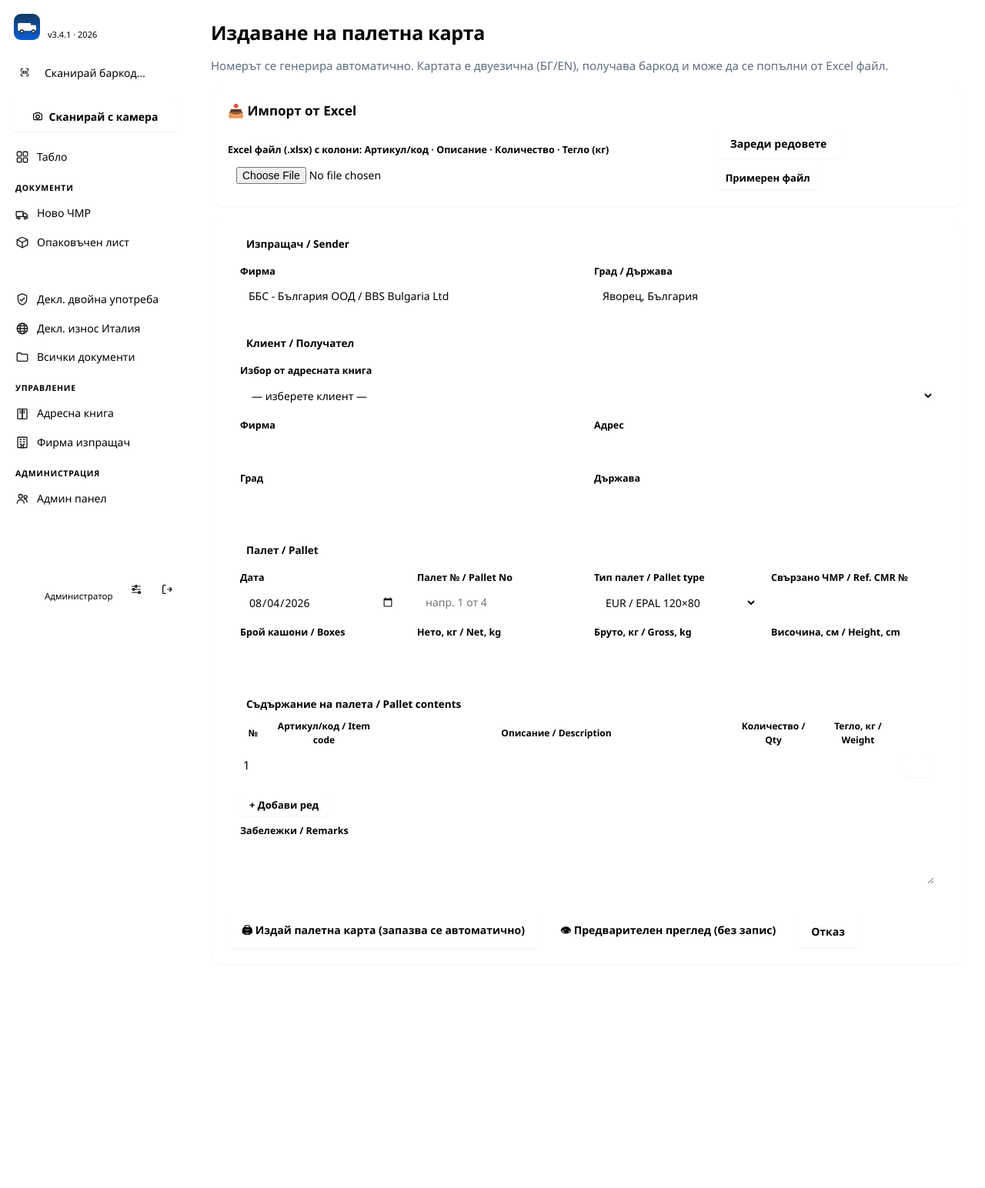
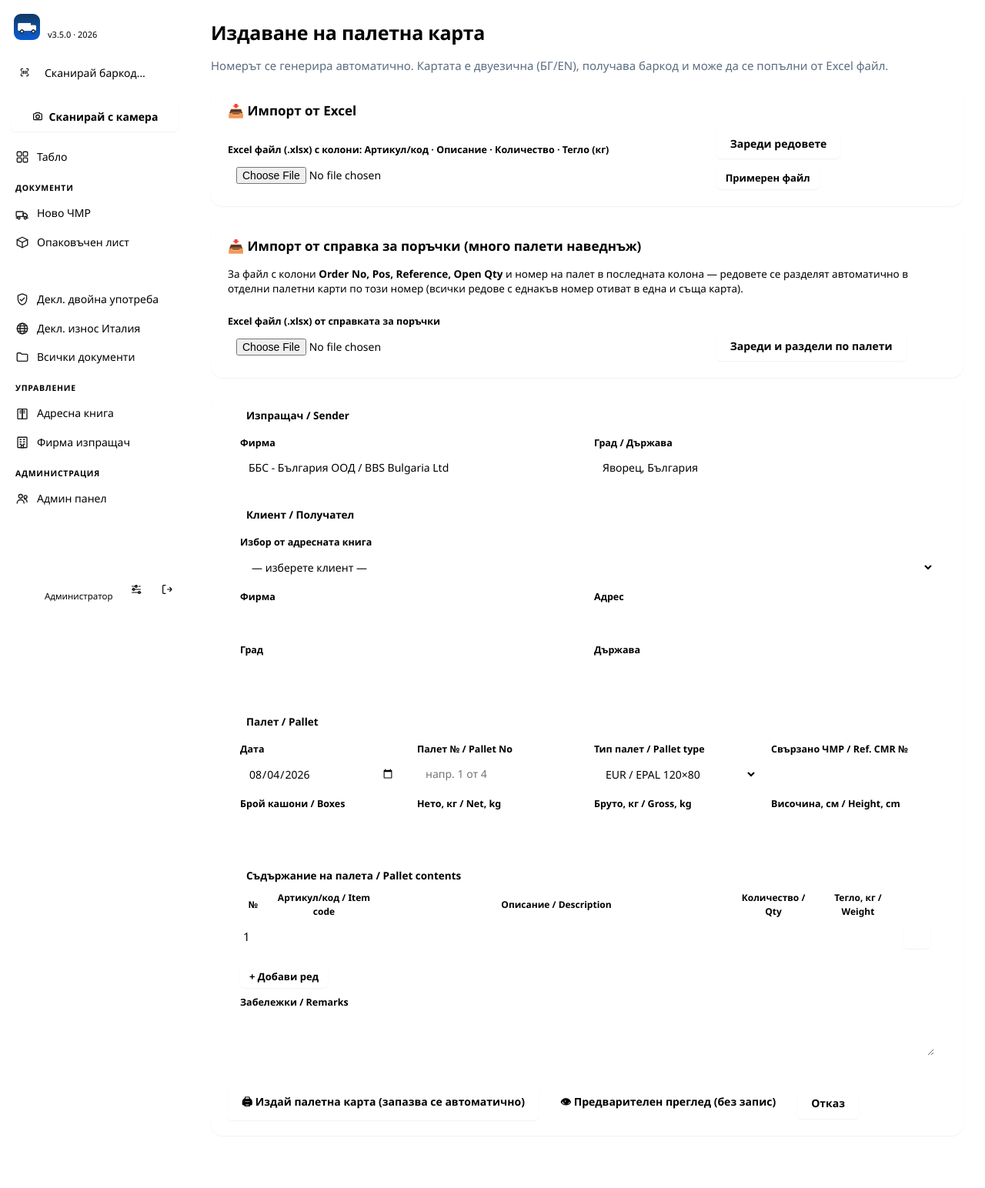
Before and after one commit to plam4o4o-source/ERP, a Flask app: page /pallet/new in a window 1280 px wide. Shown: the whole page at 77% size. Before the commit the page ends 1218 px from the top, so only its background shows below. Run offline with Flask 3, Linux system fonts and the light colour scheme; the visitor is signed in with stand-in values (Sample User, id 1); data comes from the database, SQL or seed files in the repository; data that the repository does not hold is empty.

Commit message:
Импорт на палетна карта от справка за поръчки — авт. разделяне по палети (v3.5.0)
- Нов бутон "Зареди и раздели по палети" на формата за палетна карта:
  за Excel файл с колони Order No, Pos, Reference, Open Qty (справка за
  поръчки) редовете се разделят автоматично в отделни палетни карти по
  последната колона на файла (номер на палет) — редове с еднакъв номер
  отиват в една и съща карта.
- Reference се оставя празно за ред, ако липсва в конкретния ред (или
  изобщо няма такава колона в файла) — не се презаписва с друга стойност.
- Нова страница за преглед: общи полета (изпращач, клиент, дата и т.н.)
  въведени веднъж и приложени към всички открити карти, с възможност за
  корекция на редовете на всяка карта преди издаване; "Издай всички
  палетни карти" ги записва наведнъж с последователни номера.
- Печатната бланка на палетна карта показва съответните колони (Поръчка №
  / Order No, Поз., Референция, Кол.) за карти, издадени по този начин,
  без да засяга досегашния формат (Артикул/код · Описание · Количество ·
  Тегло).
- initItemsTable() поддържа множество таблици с артикули в една форма
  (нов незадължителен параметър hiddenFieldName) — нужно за прегледа с
  много палетни карти едновременно; старите форми продължават да работят
  непроменени.

```diff
--- a/app.py
+++ b/app.py
@@ -484,6 +484,79 @@ def _looks_like_header(cells):
     return any(k in joined for k in keywords)
 
 
+def _cellstr(v):
+    """Клетка към низ, без излишно „.0“ за цели числа, записани като float."""
+    if v is None:
+        return ""
+    if isinstance(v, float) and v.is_integer():
+        return str(int(v))
+    return str(v).strip()
+
+
+def _parse_order_export(ws):
+    """Разпознава експортен файл на поръчки (колони Due Date, Order No, Pos,
+    Project, Reference, Reference Desc, Open Qty, Unit, Stock, <номер на
+    палетна карта>) и групира редовете по последната колона — всеки различен
+    номер там става отделна палетна карта. Реф. се оставя празна, ако липсва
+    в конкретния ред (или изобщо няма такава колона). Връща {номер: [items]}
+    подредени по реда на поява, или None ако форматът не е разпознат."""
+    rows = list(ws.iter_rows(values_only=True))
+    if not rows:
+        return None
+    header = [_cellstr(c) for c in rows[0]]
+    header_lower = [h.lower() for h in header]
+
+    def find_col(*names):
+        for name in names:
+            for i, h in enumerate(header_lower):
+                if h == name:
+                    return i
+        return None
+
+    col_order = find_col("order no", "order number", "orderno")
+    col_pos = find_col("pos", "position")
+    col_ref = find_col("reference")
+    col_qty = find_col("open qty", "qty", "quantity")
+    if col_order is None or col_qty is None:
+        return None
+
+    # Групиращата колона е последната без заглавие (примерният файл я оставя
+    # безименна) — резервно, ако всички колони имат заглавие, вземаме
+    # последната изобщо.
+    group_col = None
+    for i in range(len(header) - 1, -1, -1):
+        if header[i] == "":
+            group_col = i
+            break
+    if group_col is None:
+        group_col = len(header) - 1
+
+    def cell(row, i):
+        if i is None or i >= len(row):
+            return ""
+        return _cellstr(row[i])
+
+    groups = {}
+    for row in rows[1:]:
+        if row is None or all(c is None for c in row):
+            continue
+        order_no = cell(row, col_order)
+        if not order_no:
+            continue
+        group_raw = row[group_col] if group_col < len(row) else None
+        try:
+            group = int(group_raw)
+        except (TypeError, ValueError):
+            group = 1
+        groups.setdefault(group, []).append({
+            "order_no": order_no,
+            "pos": cell(row, col_pos),
+            "reference": cell(row, col_ref),
+            "qty": cell(row, col_qty),
+        })
+    return groups if groups else None
+
+
 @app.route("/pallet/sample.xlsx")
 @login_required
 def pallet_sample():
@@ -505,6 +578,86 @@ def pallet_sample():
                      download_name="primeren_palet_import.xlsx",
                      mimetype="application/vnd.openxmlformats-officedocument"
                               ".spreadsheetml.sheet")
+
+
+@app.route("/pallet/bulk-import", methods=["POST"])
+@login_required
+def pallet_bulk_import():
+    """Импорт от справка за поръчки (Order No, Pos, Reference, Open Qty) —
+    редовете се разделят автоматично в отделни палетни карти по последната
+    колона на файла (номер на палет)."""
+    from openpyxl import load_workbook
+
+    file = request.files.get("excel_file")
+    if not file or not file.filename:
+        flash("Моля, изберете Excel файл (.xlsx).")
+        return redirect(url_for("pallet_new"))
+    try:
+        wb = load_workbook(io.BytesIO(file.read()), data_only=True)
+    except Exception:
+        flash("Файлът не може да бъде прочетен. Уверете се, че е валиден .xlsx файл.")
+        return redirect(url_for("pallet_new"))
+
+    groups = _parse_order_export(wb.worksheets[0])
+    if not groups:
+        flash("Файлът не съдържа разпознаваеми колони (Order No, Pos, Reference, "
+             "Open Qty) или редове за импорт.")
+        return redirect(url_for("pallet_new"))
+
+    con = db.get_db()
+    clients = load_clients(con)
+    settings = db.get_settings(con)
+    con.close()
+    ordered = sorted(groups.items())
+    flash("Открити са %d палетни карти (%d реда общо) от „%s“. Прегледайте и издайте." %
+          (len(ordered), sum(len(v) for _, v in ordered), file.filename))
+    return render_template("pallet_bulk_review.html", clients=clients,
+                           clients_json=clients_json(clients), s=settings,
+                           groups=ordered)
+
+
+@app.route("/pallet/bulk-issue", methods=["POST"])
+@login_required
+def pallet_bulk_issue():
+    """Издава наведнъж всички палетни карти от прегледа за импорт от
+    справка за поръчки — общите полета (изпращач, клиент, дата и т.н.) се
+    прилагат еднакво към всяка от тях."""
+    shared_fields = ("sender_name", "sender_city", "client_name", "client_address",
+                     "client_city", "client_country", "doc_date", "pallet_type",
+                     "ref_cmr", "boxes", "net", "gross", "height", "notes")
+    shared = {k: request.form.get(k, "").strip() for k in shared_fields}
+    group_ids = [g for g in request.form.get("groups", "").split(",") if g.strip()]
+    if not group_ids:
+        flash("Няма заредени палетни карти за издаване.")
+        return redirect(url_for("pallet_new"))
+
+    con = db.get_db()
+    created = []
+    for g in group_ids:
+        raw = request.form.get("items_json_%s" % g, "[]")
+        try:
+            items = json.loads(raw)
+        except ValueError:
+            items = []
+        items = [it for it in items if isinstance(it, dict) and
+                 any((it.get(k) or "").strip() if isinstance(it.get(k), str) else it.get(k)
+                     for k in ("order_no", "pos", "reference", "qty"))]
+        if not items:
+            continue
+        data = dict(shared)
+        data["items"] = items
+        data["items_format"] = "orders"
+        data["pallet_no"] = "%s от %s" % (g, len(group_ids))
+        save_document(con, "pallet", data)
+        created.append(data["number"])
+    con.close()
+
+    if not created:
+        flash("Няма палетни карти за издаване (всички редове са празни).")
+        return redirect(url_for("pallet_new"))
+
+    flash("Издадени и запазени %d палетни карти: %s" % (len(created), ", ".join(created)))
+    return redirect(url_for("documents", type="pallet"))
 
 
 # ---------------------------------------------------------------- Декларация за двойна употреба
--- a/static/app.js
+++ b/static/app.js
@@ -28,7 +28,8 @@ function bindClientSelect(select) {
 
 // Динамична таблица с артикули: добавяне/махане на редове и сериализация
 // към скрито поле items_json при изпращане на формата.
-function initItemsTable(table, columns, initialItems) {
+function initItemsTable(table, columns, initialItems, hiddenFieldName) {
+  hiddenFieldName = hiddenFieldName || "items_json";
   var tbody = table.querySelector("tbody");
 
   function addRow(item) {
@@ -91,7 +92,7 @@ function initItemsTable(table, columns, initialItems) {
   var form = table.closest("form");
   if (form) {
     form.addEventListener("submit", function () {
-      var hidden = form.querySelector('input[name="items_json"]');
+      var hidden = form.querySelector('input[name="' + hiddenFieldName + '"]');
       if (hidden) hidden.value = JSON.stringify(collect());
     });
   }
--- a/templates/pallet_form.html
+++ b/templates/pallet_form.html
@@ -14,6 +14,22 @@
     <div class="actions" style="margin:0 0 2px">
       <button type="submit" class="btn-secondary">Зареди редовете</button>
       <a class="btn btn-secondary btn-small" href="{{ url_for('pallet_sample') }}">Примерен файл</a>
+    </div>
+  </form>
+</div>
+
+<div class="card">
+  <h2 style="margin-top:0">📥 Импорт от справка за поръчки (много палети наведнъж)</h2>
+  <p style="color:var(--fg-soft);font-size:13.5px">За файл с колони <b>Order No, Pos, Reference, Open Qty</b>
+    и номер на палет в последната колона — редовете се разделят автоматично в отделни палетни карти по този
+    номер (всички редове с еднакъв номер отиват в една и съща карта).</p>
+  <form method="post" action="{{ url_for('pallet_bulk_import') }}" enctype="multipart/form-data" class="grid3" style="align-items:end">
+    <div style="grid-column: span 2">
+      <label>Excel файл (.xlsx) от справката за поръчки</label>
+      <input type="file" name="excel_file" accept=".xlsx">
+    </div>
+    <div class="actions" style="margin:0 0 2px">
+      <button type="submit" class="btn-secondary">Зареди и раздели по палети</button>
     </div>
   </form>
 </div>
--- a/version.py
+++ b/version.py
@@ -4,7 +4,7 @@
 При промяна на този номер и push към GitHub, автоматично се компилира
 PachoLogistic.exe и се публикува нов релийз с тази версия.
 """
-__version__ = "3.4.1"
+__version__ = "3.5.0"
 
 # Хранилище в GitHub, от което се проверява и тегли автоматичното обновяване
 GITHUB_REPO = "plam4o4o-source/ERP"
```
Also changed, not shown: templates/pallet_bulk_review.html (added, +103 -0 lines), templates/pallet_print.html (+19 -0 lines), README.md.
